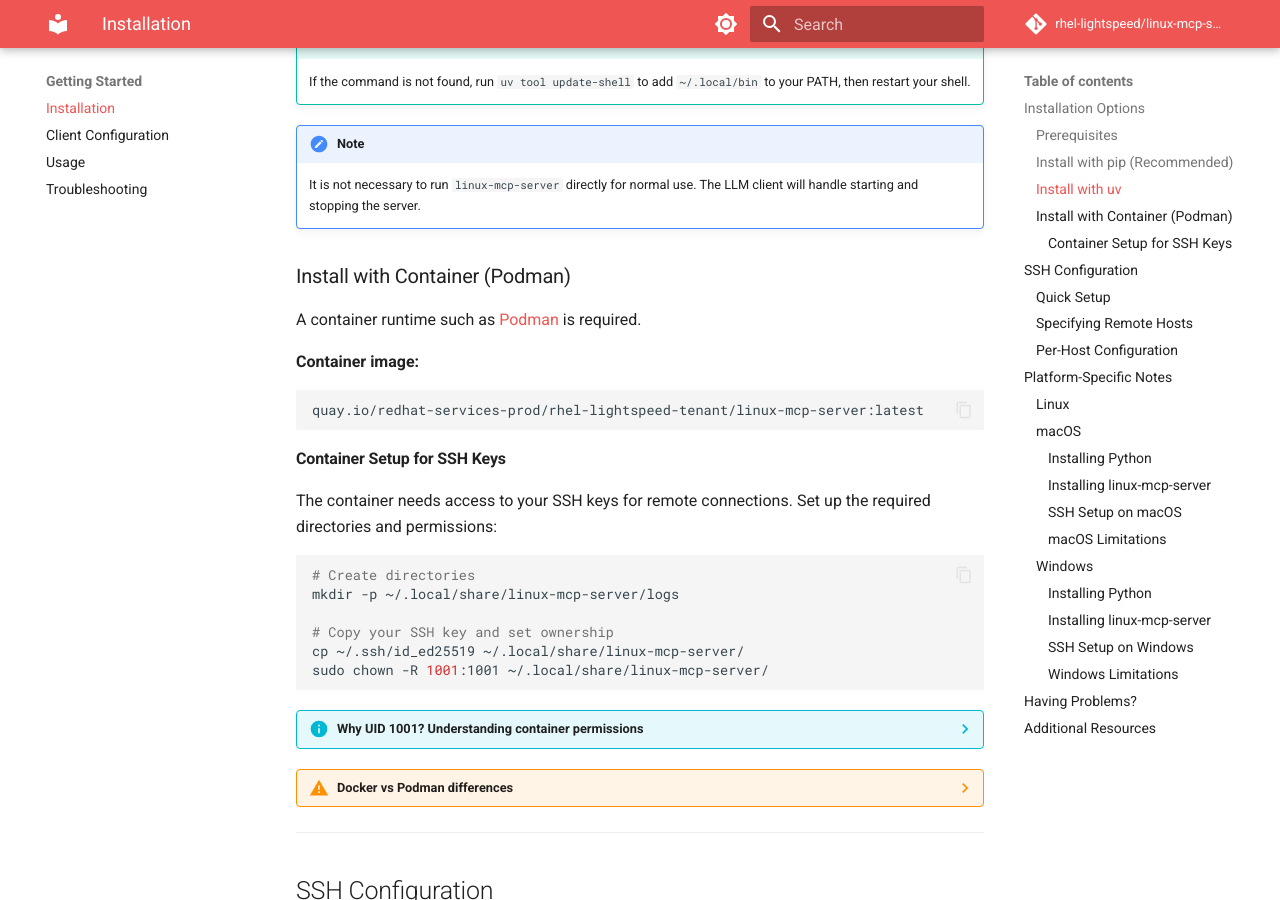
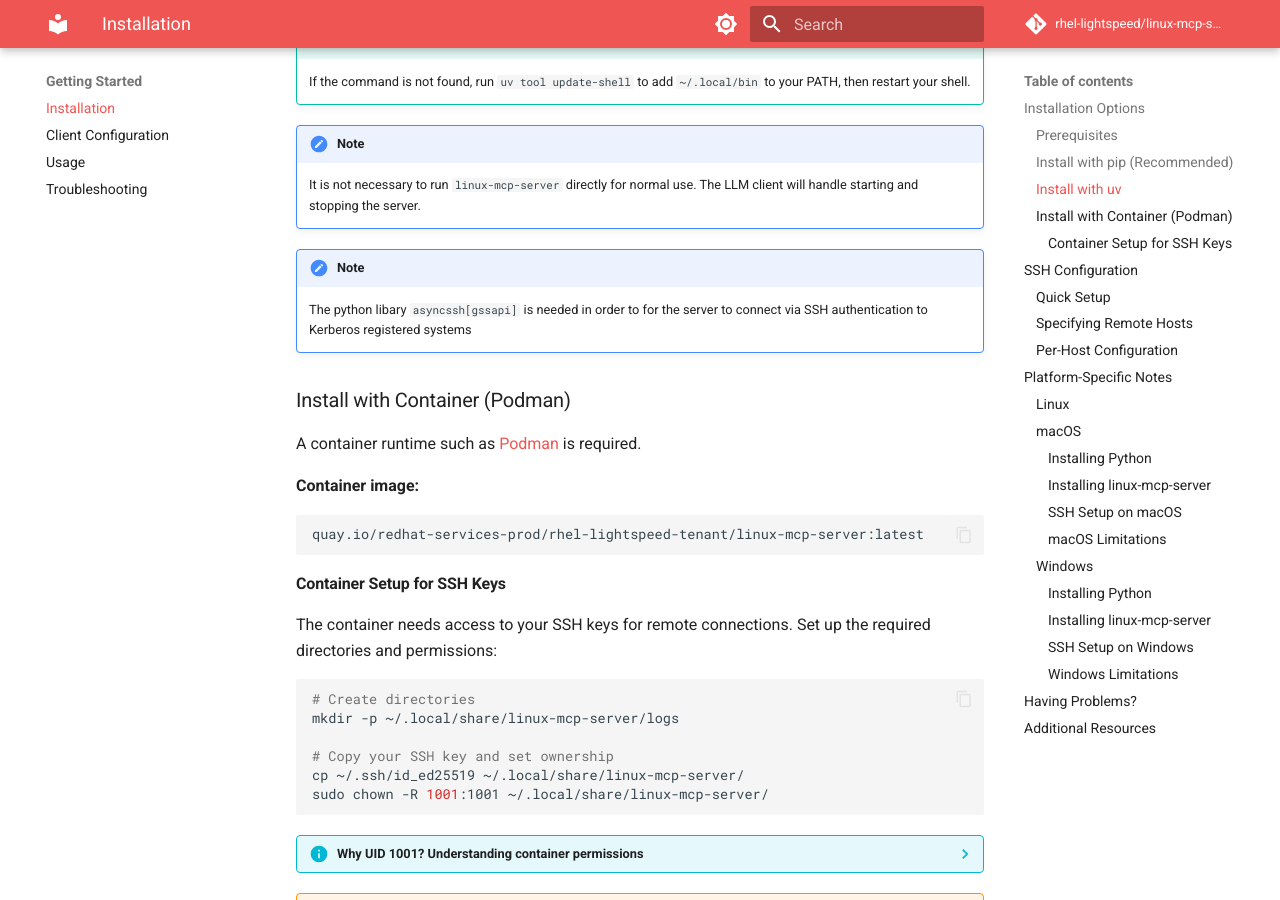
Before and after one commit to rhel-lightspeed/linux-mcp-server, an MkDocs documentation site: the page built from docs/install.md, in a window 1280 px wide and 900 px high, scrolled down 1236 px. Built offline with MkDocs 1.6.1 and Material for MkDocs 9.7.7, drawn with Linux system fonts in a browser that asks for light colours; comment, search, counter and statistics services are not loaded.

Commit message:
Adding note for GSSAPI AysncSSH
Adding a note in the install documentation that tells users to install
the asyncssh[gssapi] pip package so that the linux-mcp-server will
attempt to use gssapi-with-mic along side key based authentication

```diff
--- a/docs/install.md
+++ b/docs/install.md
@@ -74,6 +74,9 @@
 
 !!! note
     It is not necessary to run `linux-mcp-server` directly for normal use. The LLM client will handle starting and stopping the server.
+
+!!! note
+    The python libary `asyncssh[gssapi]` is needed in order to for the server to connect via SSH authentication to Kerberos registered systems
 
 ### Install with Container (Podman)
 
```
